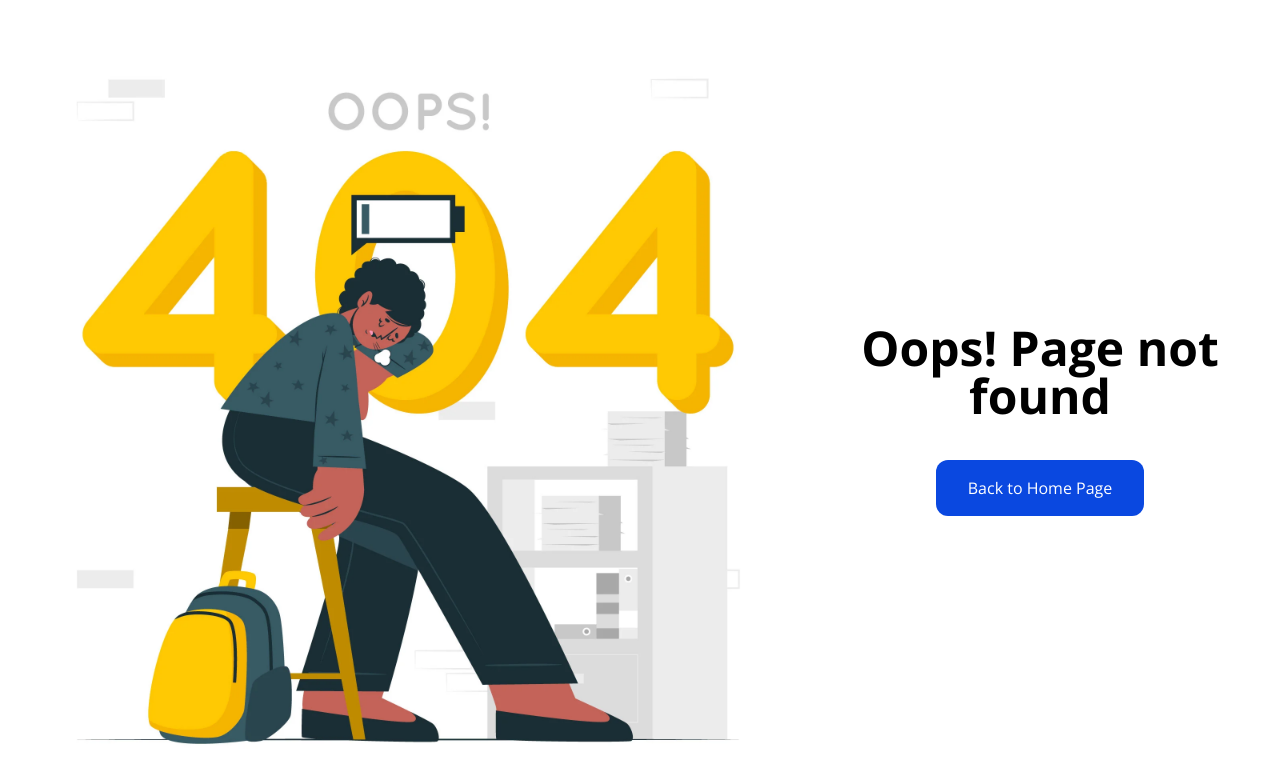
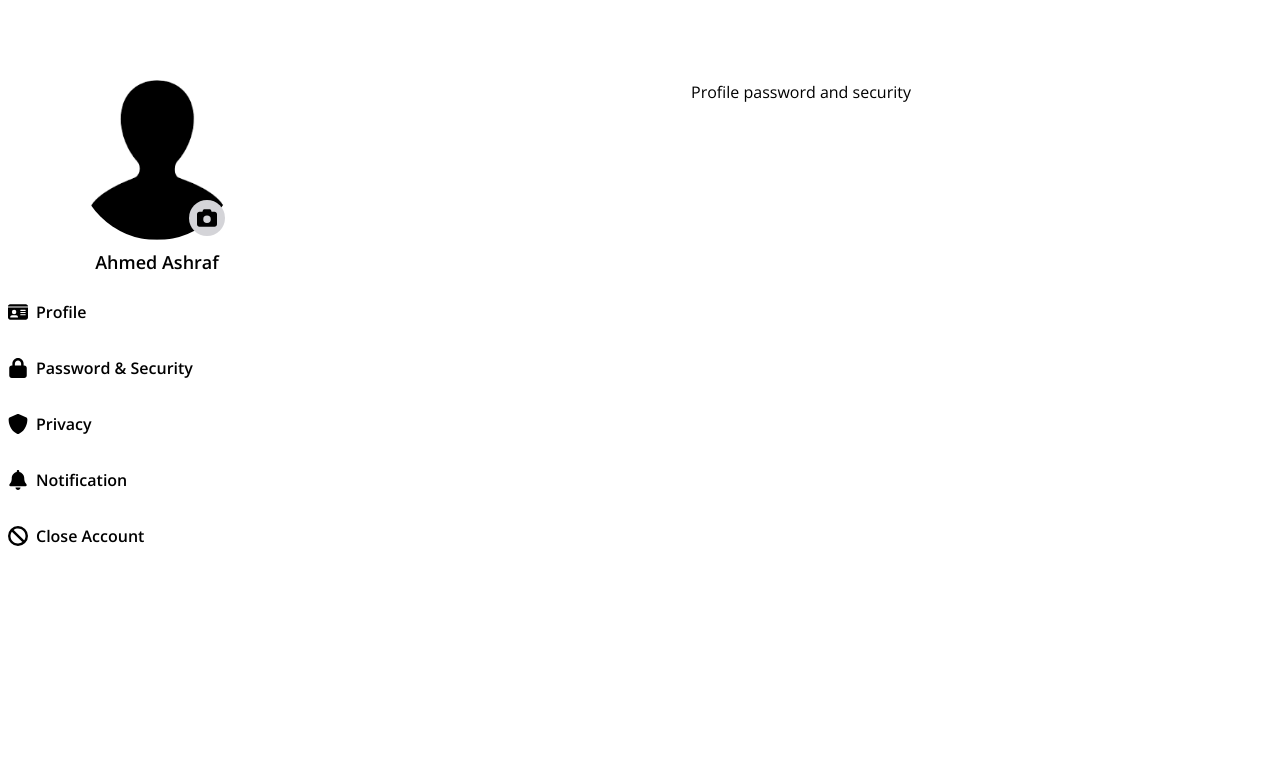
Before and after one commit to FrontEndDevo/NeuraLearnAcademy, a React (Vite) app: page /profile/password in a window 1280 px wide. Before the commit this address had no page. Shown: the top 782 px of the page. Built offline with nearby package versions, Linux system fonts and the light colour scheme.

Commit message:
Add Profile Password & Security page

```diff
--- a/src/App.jsx
+++ b/src/App.jsx
@@ -7,6 +7,7 @@ import PageNotFound from "./pages/PageNotFound";
 import ShoppingCartPage from "./pages/ShoppingCartPage";
 import ProfilePage from "./pages/ProfilePage";
 import ProfileInfoPage from "./pages/ProfileInfoPage";
+import ProfilePasswordSecurityPage from "./pages/ProfilePassword&SecurityPage";
 
 const App = () => {
   return (
@@ -20,6 +21,7 @@ const App = () => {
         <Route path="/cart" element={<ShoppingCartPage />} />
         <Route path="/profile" element={<ProfilePage />}>
           <Route index element={<ProfileInfoPage />} />
+          <Route path="password" element={<ProfilePasswordSecurityPage />} />
         </Route>
       </Routes>
     </>
--- /dev/null
+++ b/src/pages/ProfilePassword&SecurityPage.jsx
@@ -0,0 +1,10 @@
+
+const ProfilePasswordSecurityPage = () => {
+    return (
+        <div>
+            <h1 className="text-center">Profile password and security</h1>
+        </div>
+    );
+}
+
+export default ProfilePasswordSecurityPage;
```
